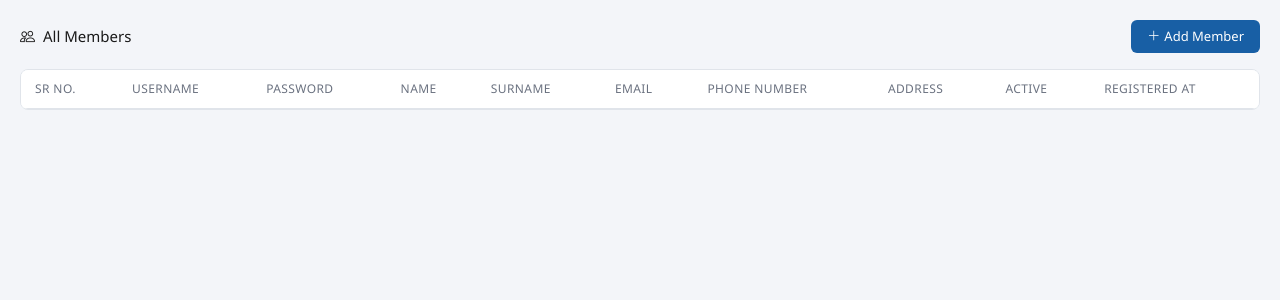
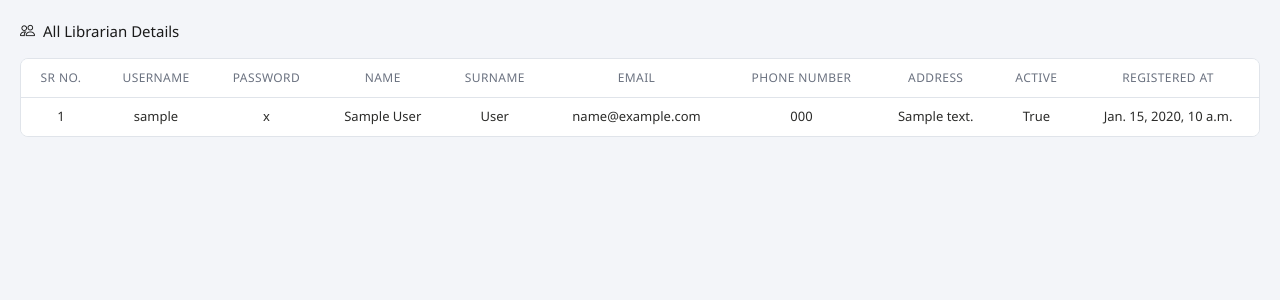
Before and after one commit to Hari1369/library-management-system, a Django app: page /librarian_details/ in a window 1280 px wide. Shown: the part 56-356 px from the top of the page. Run offline with Django 5.2, Linux system fonts and the light colour scheme; tables that the repository leaves empty hold one stand-in row (values such as "Sample post"); lists and menus that the app fills with data are empty.

Commit message:
added with librarian details

```diff
--- a/members/templates/librarians_details/librarians_details.html
+++ b/members/templates/librarians_details/librarians_details.html
@@ -3,10 +3,7 @@
 
 {% block content %}
 <div class="section-header mb-2">
-  <span class="section-title"><i class="bi bi-people me-2"></i>All Members</span>
-  <a href="" class="btn btn-lms-primary btn-sm">
-    <i class="bi bi-plus-lg me-1"></i>Add Member
-  </a>
+  <span class="section-title"><i class="bi bi-people me-2"></i>All Librarian Details</span>
 </div>
 
 <!-- Search -->
@@ -19,19 +16,34 @@
   <table class="table mb-0">
     <thead>
       <tr>
-        <th>Sr No.</th>
-        <th>Username</th>
-        <th>password</th>
-        <th>name</th>
-        <th>Surname</th>
-        <th>Email</th>
-        <th>Phone Number</th>
-        <th>Address</th>
-        <th>Active</th>
-        <th>Registered At</th>
+        <th class="text-center">Sr No.</th>
+        <th class="text-center">Username</th>
+        <th class="text-center">password</th>
+        <th class="text-center">name</th>
+        <th class="text-center">Surname</th>
+        <th class="text-center">Email</th>
+        <th class="text-center">Phone Number</th>
+        <th class="text-center">Address</th>
+        <th class="text-center">Active</th>
+        <th class="text-center">Registered At</th>
       </tr>
     </thead>
-
+    <tbody>
+      {% for user in users %}
+      <tr>
+        <td class="text-center">{{ forloop.counter }}</td>
+        <td class="text-center">{{ user.username }}</td>
+        <td class="text-center">{{ user.password }}</td>
+        <td class="text-center">{{ user.name }}</td>
+        <td class="text-center">{{ user.surname }}</td>
+        <td class="text-center">{{ user.email }}</td>
+        <td class="text-center">{{ user.phone_number }}</td>
+        <td class="text-center">{{ user.address }}</td>
+        <td class="text-center">{{ user.is_active }}</td>
+        <td class="text-center">{{ user.created_at }}</td>
+      </tr>
+      {% endfor %}
+    </tbody>
   </table>
 </div>
 
--- a/members/urls.py
+++ b/members/urls.py
@@ -5,7 +5,6 @@ urlpatterns = [
     path("", log_in_page, name="log_in"),
     path("librarian_registration/", librarian_registration_page, name="librarian_registration"),
     path("librarian_details/", librarian_details_page, name="librarian_details"),
-
 
 
 
--- a/members/views.py
+++ b/members/views.py
@@ -88,7 +88,46 @@ def librarian_registration_page(request):
 
 
 def librarian_details_page(request):
-    return render(request, "librarians_details/librarians_details.html")
+    users = Users.objects.all()
+    user_list = []
+    for user in users:
+        id = user.id
+        username = user.username
+        password = user.password
+        name = user.name
+        surname = user.surname
+        email = user.email
+        phone_number = user.phone_number
+        address = user.address
+        is_active = user.is_active
+        created_at = user.created_at
+
+        # ================================>
+        print("ID               : ", id)
+        print("USERNAME         : ", username)
+        print("PASSWORD         : ", password)
+        print("NAME             : ", name)
+        print("SURNAME          : ", surname)
+        print("EMAIL            : ", email)
+        print("PHONE NUMBER     : ", phone_number)
+        print("ADDRESS          : ", address)
+        print("IS ACTIVE        : ", is_active)
+        # ================================>
+
+        user_list.append({
+            "id": user.id,
+            "username": user.username,
+            "password": user.password,
+            "name": user.name,
+            "surname": user.surname,
+            "email": user.email,
+            "phone_number": user.phone_number,
+            "address": user.address,
+            "is_active": user.is_active,
+            "created_at": user.created_at,
+        })
+
+    return render(request, "librarians_details/librarians_details.html", {"users": user_list})
 
 def book_category_registration_page(request):
     return render(request, "book_category_registration/book_category_registration.html")
```
